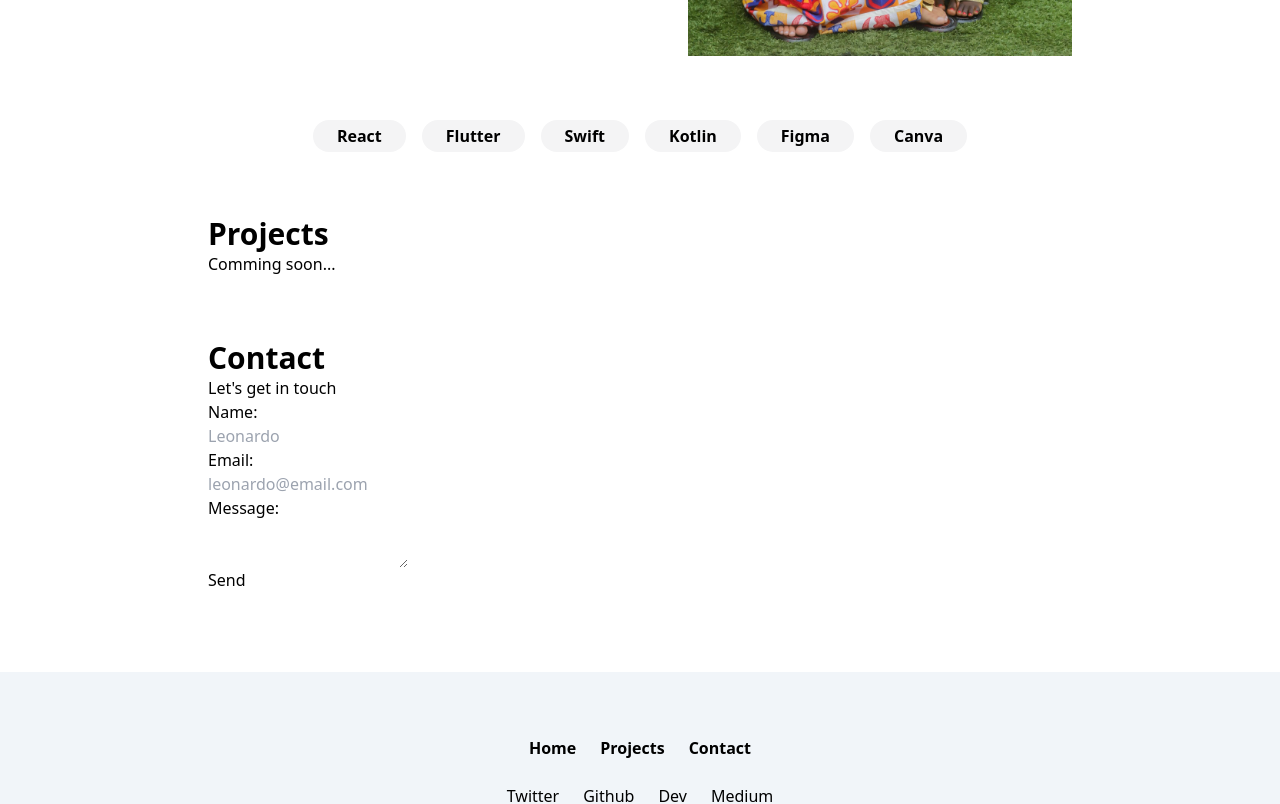
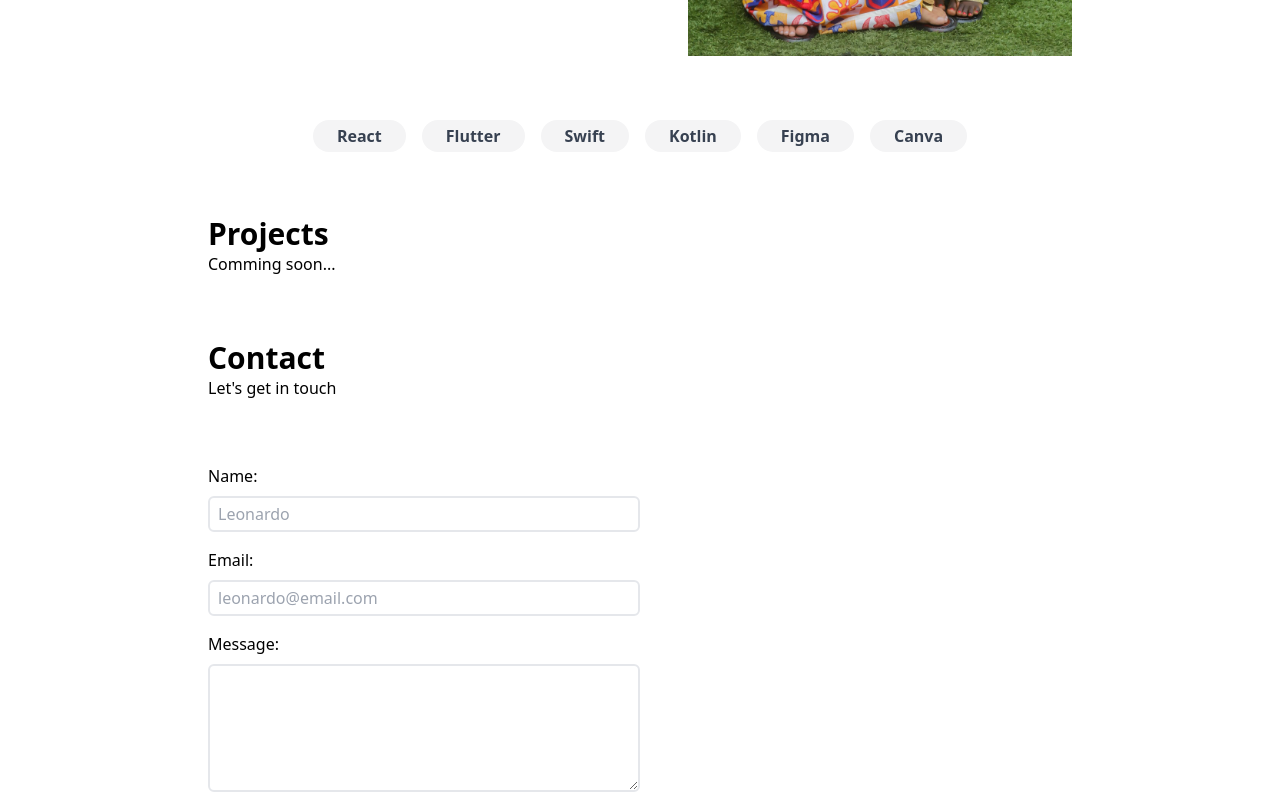
Before and after one commit to emmanuelchucks/emmanuelchucks.com, a Next.js app: page / in a window 1280 px wide. Shown: the part 700-1504 px from the top of the page. Built offline with nearby package versions, Linux system fonts and the light colour scheme.

Commit message:
style: initial form styles
- Refactor conditional input / textarea to be cleaner
- Basic input snd button styles

```diff
--- a/components/Contact.tsx
+++ b/components/Contact.tsx
@@ -4,27 +4,36 @@ function Contact() {
       <h2 className="text-3xl font-bold">Contact</h2>
       <h3>{"Let's get in touch"}</h3>
 
-      <form>
+      <form className="my-16 space-y-4">
         <InputField id="name" placeholder="Leonardo" />
         <InputField id="email" placeholder="leonardo@email.com" />
         <InputField isTextarea id="message" placeholder="" />
-        <button type="submit">Send</button>
+        <button
+          type="submit"
+          className="px-8 py-2 font-semibold bg-gray-900 rounded-md text-gray-50 hover:bg-gray-700"
+        >
+          Send
+        </button>
       </form>
     </div>
   );
 }
 
 function InputField({ id, placeholder, isTextarea, error }: InputFieldProps) {
+  const Component = isTextarea ? "textarea" : "input";
+
   return (
-    <div className="block">
+    <div className="block space-y-2">
       <label htmlFor={id} className="capitalize">
         {id}:
       </label>
-      {isTextarea ? (
-        <textarea id={id} placeholder={placeholder} className="block" />
-      ) : (
-        <input id={id} placeholder={placeholder} className="block" />
-      )}
+      <Component
+        id={id}
+        placeholder={placeholder}
+        className={`block w-full px-2 py-1 border-2 rounded-md md:w-1/2 ${
+          isTextarea ? "h-32" : ""
+        }`}
+      />
       <span>{error}</span>
     </div>
   );
--- a/components/Footer.tsx
+++ b/components/Footer.tsx
@@ -9,10 +9,14 @@ function Footer() {
     <>
       <Navigation id="footer navigation" />
       <ul className="inline-flex my-6 space-x-2">
-        {socials.map(({ name, url }) => (
+        {socials.map(([name, url]) => (
           <li key={name}>
             <Link href={`https://${url}`}>
-              <a target="_blank" rel="noreferrer" className="px-2 py-1">
+              <a
+                target="_blank"
+                rel="noreferrer"
+                className="px-2 py-1 transition-all hover:bg-slate-200"
+              >
                 {name}
                 <span className="sr-only">(open in new tab)</span>
               </a>
--- a/components/Header.tsx
+++ b/components/Header.tsx
@@ -2,7 +2,7 @@ import Navigation from "./Navigation";
 
 function Header() {
   return (
-    <div className="flex items-baseline justify-between mt-4">
+    <div className="flex items-baseline justify-between mt-2 md:mt-4">
       <h6
         aria-hidden
         className="px-4 py-2 text-3xl font-semibold text-white bg-black max-w-min"
--- a/components/Hero.tsx
+++ b/components/Hero.tsx
@@ -4,12 +4,13 @@ import heroData from "../data/heroData";
 import heroImage from "../public/images/hero-image.jpg";
 
 const { intro, title, body, skills } = heroData;
+const [paragraph1, anchor1, paragraph2, paragraph3] = body;
 
 function Hero() {
   return (
     <>
       <article className="flex flex-col-reverse md:flex-row-reverse md:items-center md:justify-between">
-        <div className="flex md:max-w-sm">
+        <div className="flex md:ml-6 md:max-w-sm">
           <Image src={heroImage} alt="Emmanuel and his wife" />
         </div>
         <div className="mb-8 md:max-w-sm md:mb-0">
@@ -19,16 +20,16 @@ function Hero() {
           </div>
           <div className="space-y-3">
             <p>
-              {body.paragraph1}{" "}
+              {paragraph1}{" "}
               <Link href="https://en.wikipedia.org/wiki/Accra">
                 <a target="_blank" rel="noreferrer">
-                  {body.anchor1}
+                  {anchor1}
                   <span className="sr-only">(open in new tab)</span>.
                 </a>
-              </Link>{" "}
+              </Link>
             </p>
-            <p>{body.paragraph2}</p>
-            <p>{body.paragraph3}</p>
+            <p>{paragraph2}</p>
+            <p>{paragraph3}</p>
           </div>
         </div>
       </article>
@@ -38,7 +39,10 @@ function Hero() {
         className="flex flex-wrap justify-center gap-4 font-semibold"
       >
         {skills.map((name) => (
-          <span key={name} className="px-6 py-1 rounded-full bg-zinc-100">
+          <span
+            key={name}
+            className="px-6 py-1 text-gray-700 rounded-full bg-zinc-100"
+          >
             {name}
           </span>
         ))}
--- a/components/Navigation.tsx
+++ b/components/Navigation.tsx
@@ -11,7 +11,7 @@ function Navigation({ id }: NavigationProps) {
     <nav id={id}>
       <ul className="inline-flex space-x-2">
         {navigation.map((navItem, idx) => {
-          const href = idx ? `/#${navItem.toLocaleLowerCase()}` : "/";
+          const href = idx ? `/#${navItem}` : "/";
           const showActive = id == "main navigation" && router.asPath === href;
 
           return (
--- a/data/heroData.ts
+++ b/data/heroData.ts
@@ -1,14 +1,14 @@
 const heroData = {
   intro: "Hello, I'm Emmanuel Chucks",
   title: "Full-Stack Engineer & UI/UX Designer",
-  body: {
-    paragraph1: "A passionate developer living in the crazy city of",
-    anchor1: "Accra, Ghana",
-    paragraph2:
-      "I love to design things, write code, and read about tech. I play the piano to help me relax and meditate.",
-    paragraph3:
-      "I am available to work or collaborate on freelance and part-time projects.",
-  },
+  body: [
+    "A passionate developer living in the crazy city of",
+    "Accra, Ghana",
+
+    "I love to design things, write code, and read about tech. I play the piano to help me relax and meditate.",
+
+    "I am available to work or collaborate on freelance and part-time projects.",
+  ],
   skills: ["React", "Flutter", "Swift", "Kotlin", "Figma", "Canva"],
 };
 
--- a/data/siteData.ts
+++ b/data/siteData.ts
@@ -6,12 +6,12 @@ const siteData = {
       "Personal portfolio website for Emmanuel Chucks. A passionate full-stack developer, UI/UX designer, pianist, loving husband, Christ follower",
     image: "https://www.emmanuelchucks.com/android-chrome-512x512.png",
   },
-  navigation: ["Home", "Projects", "Contact"],
+  navigation: ["home", "projects", "contact"],
   socials: [
-    { name: "Twitter", url: "twitter.com/emmanuelchucks" },
-    { name: "Github", url: "github.com/emmanuelchucks" },
-    { name: "Dev", url: "dev.to/emmanuelchucks" },
-    { name: "Medium", url: "medium.com/@emmanuelchucks" },
+    ["Twitter", "twitter.com/emmanuelchucks"],
+    ["Github", "github.com/emmanuelchucks"],
+    ["Dev", "dev.to/emmanuelchucks"],
+    ["Medium", "medium.com/@emmanuelchucks"],
   ],
 };
 
```
